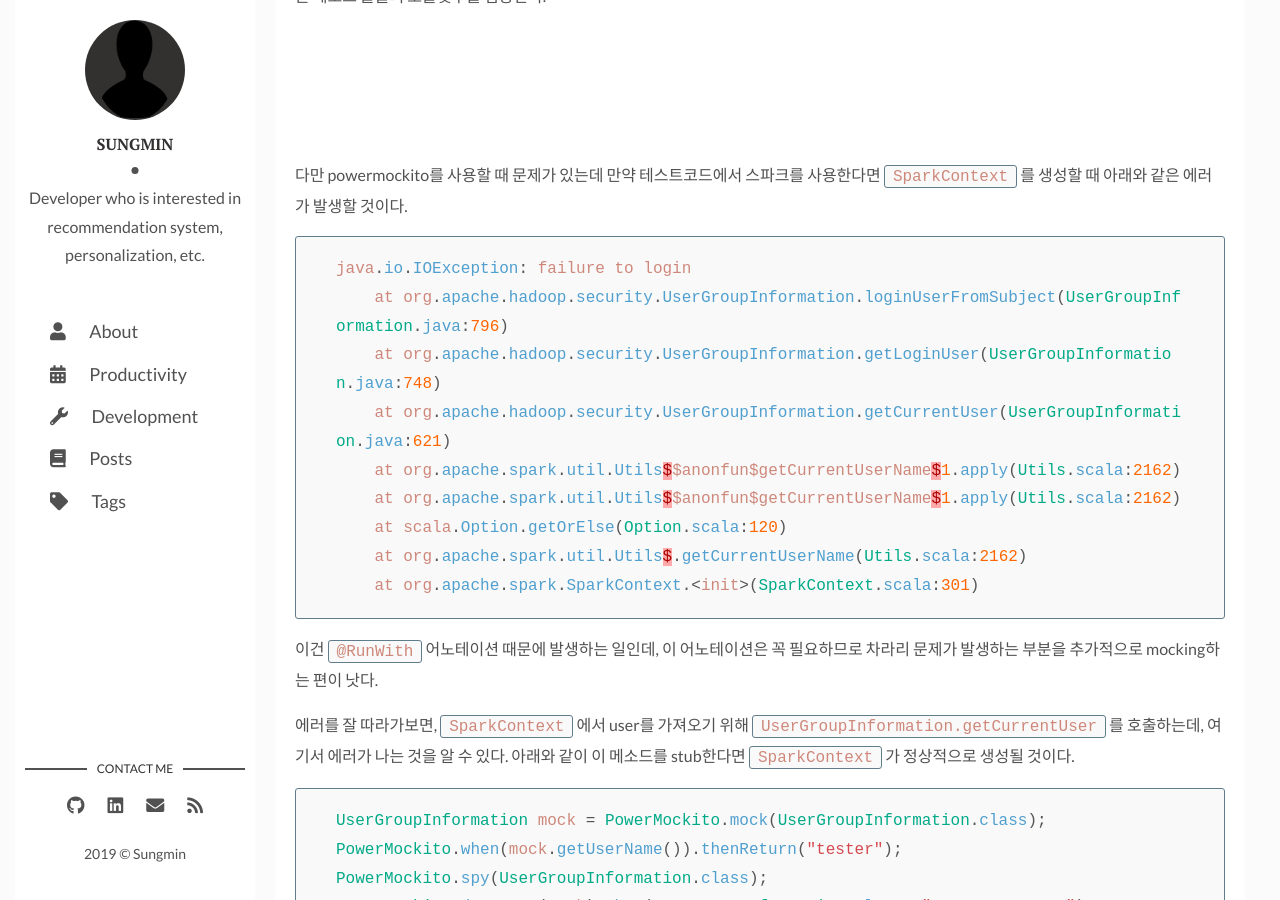
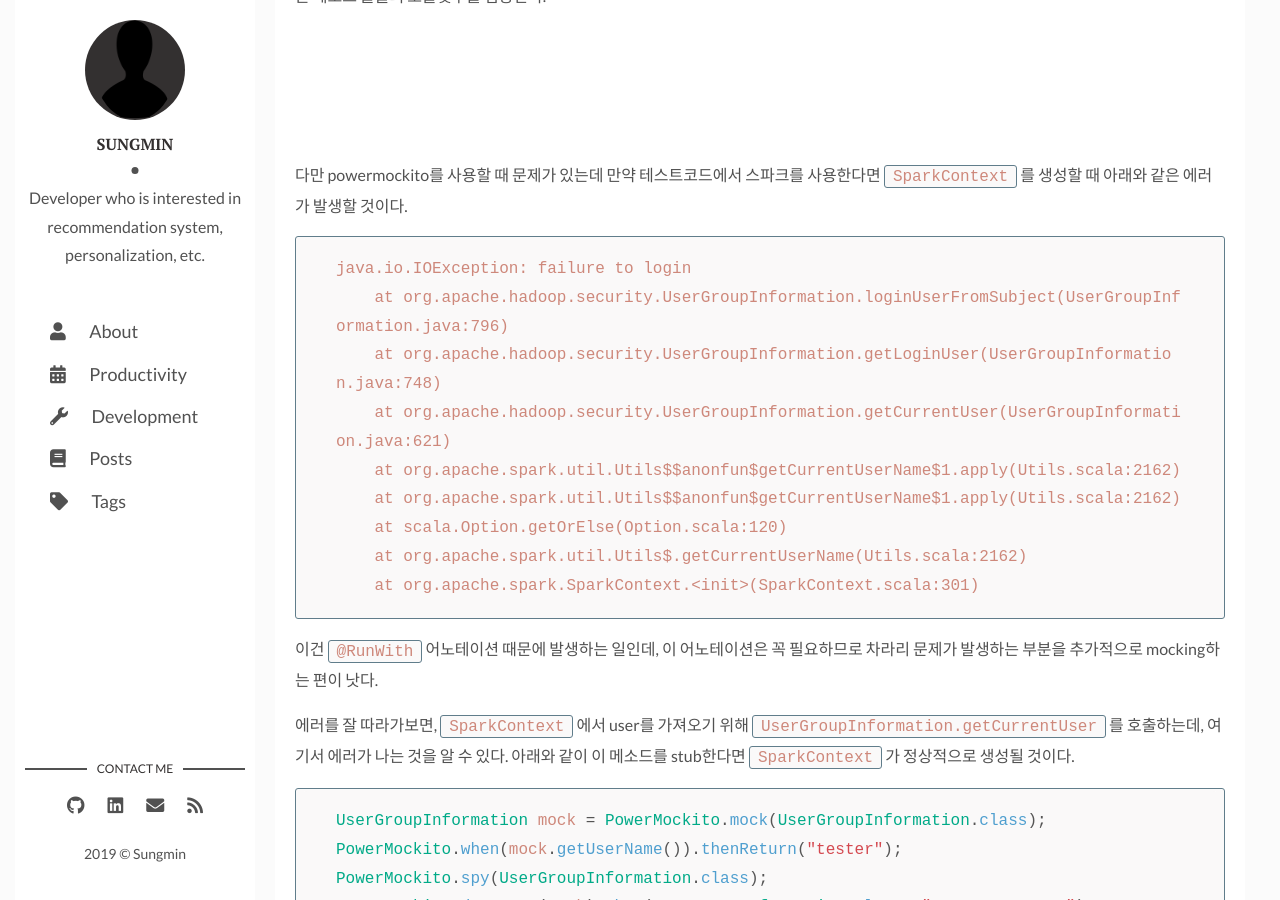
Before and after one commit to sungminoh/sungminoh.github.io, a Jekyll site: the page built from posts/development/_posts/2019-04-26-java-mock-static-method.md, in a window 1280 px wide and 900 px high, scrolled down 3256 px. Built offline with Jekyll 4.4.1, drawn with Linux system fonts in a browser that asks for light colours; nearby versions of some CDN libraries; comment, search, counter and statistics services are not loaded; some of the changed text lies outside the part shown.

Commit message:
fix highlight

````diff
--- a/posts/development/_posts/2019-04-26-java-mock-static-method.md
+++ b/posts/development/_posts/2019-04-26-java-mock-static-method.md
@@ -74,7 +74,7 @@ public static class MockFoo() extends Foo {
 
 그래서 이럴때 mockito처럼 사용할 수 있는 것이 있는데 그게 바로 powermockito이다. 아래와 같이 의존성을 추가하면 powermockito를 사용할 수 있다.
 
-```java
+```groovy
 testCompile group: 'org.powermock', name: 'powermock-api-mockito', version: '1.7.3'
 ```
 
@@ -119,7 +119,7 @@ public class FooTest {
 
 다만 powermockito를 사용할 때 문제가 있는데 만약 테스트코드에서 스파크를 사용한다면 `SparkContext` 를 생성할 때 아래와 같은 에러가 발생할 것이다.
 
-```java
+```
 java.io.IOException: failure to login
     at org.apache.hadoop.security.UserGroupInformation.loginUserFromSubject(UserGroupInformation.java:796)
     at org.apache.hadoop.security.UserGroupInformation.getLoginUser(UserGroupInformation.java:748)
````
